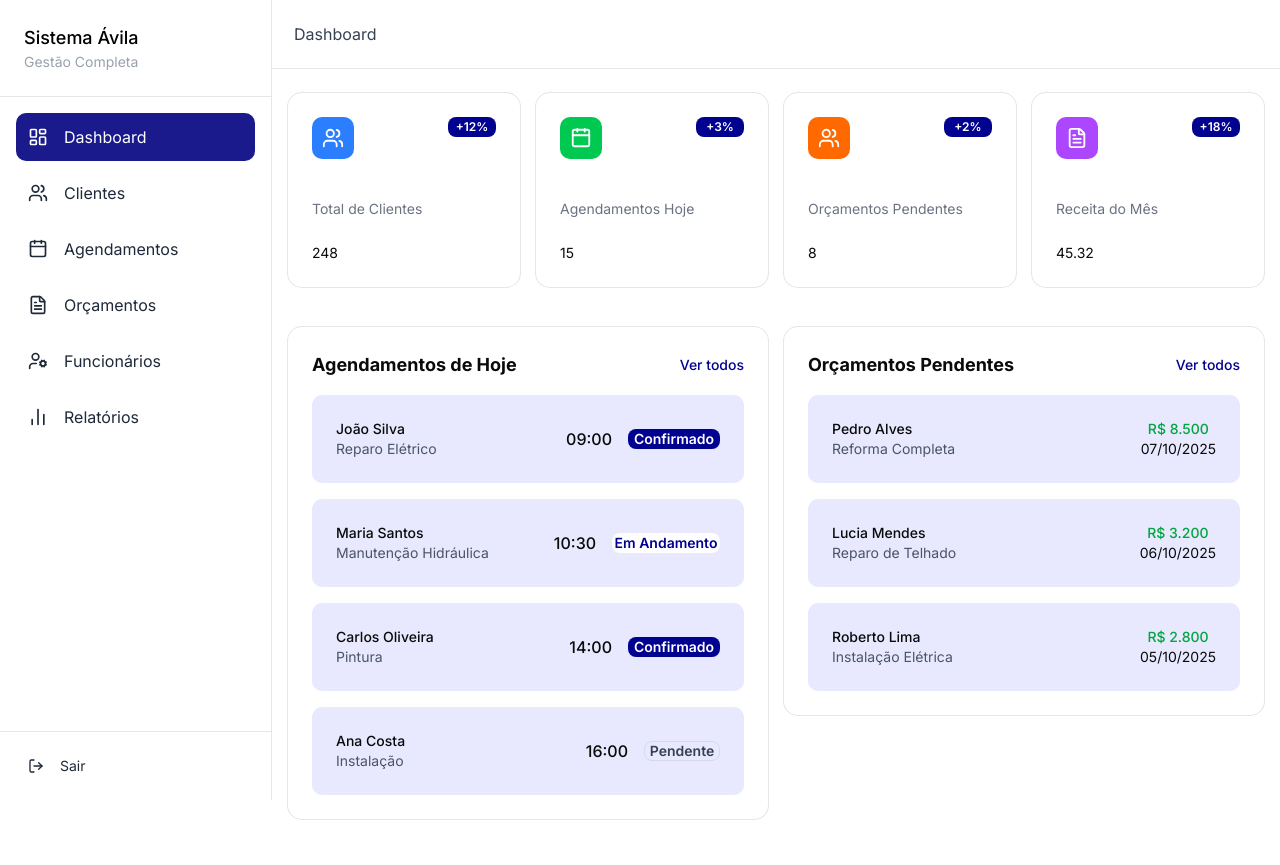
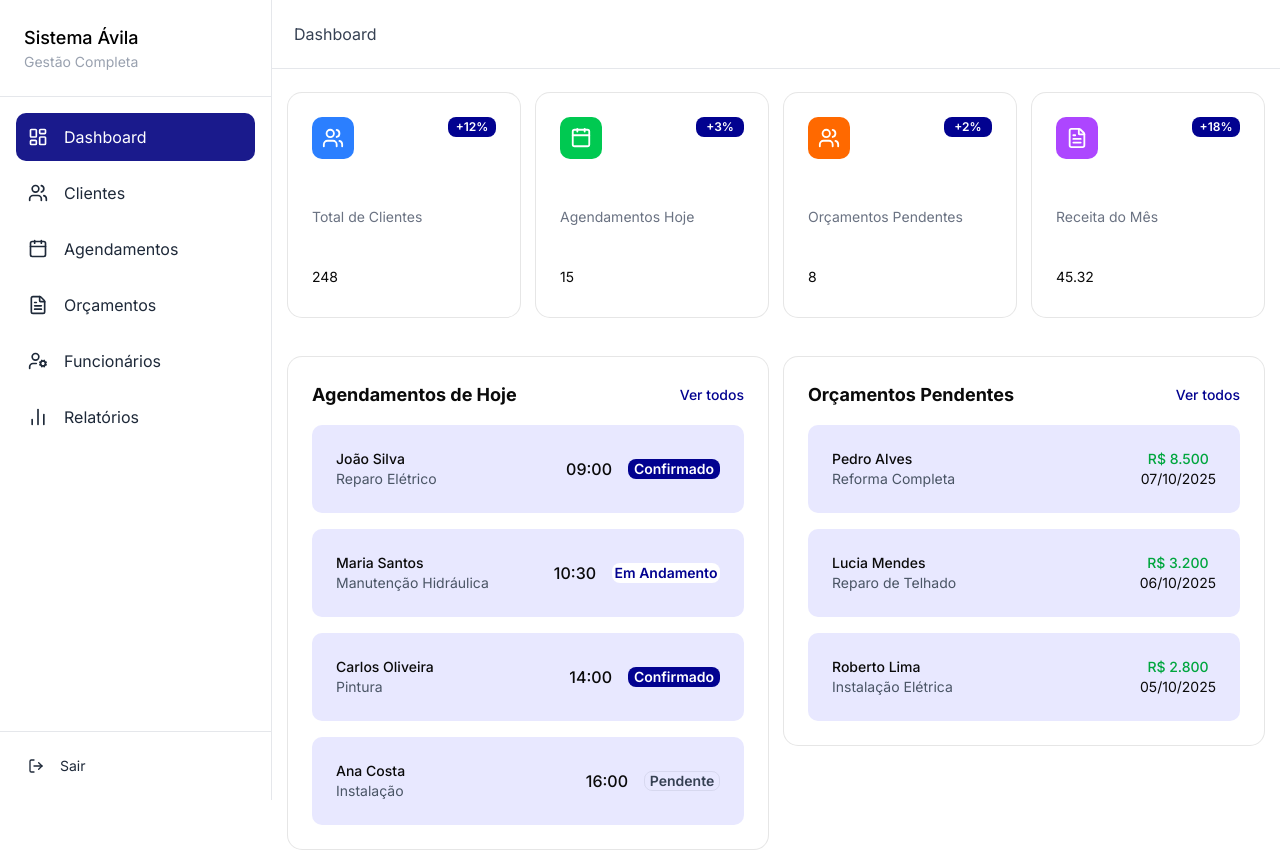
Before and after one commit to danielqueirozc/system-rh, a Next.js app in the folder web/: page /dashboard in a window 1280 px wide. Before the commit the page ends 835 px from the top, so only its background shows below. Built offline with nearby package versions, Linux system fonts and the light colour scheme.

Commit message:
style: adjust card-dashboard spacing on large screens

```diff
--- a/web/app/components/card-dashboard.tsx
+++ b/web/app/components/card-dashboard.tsx
@@ -12,7 +12,7 @@
 
 export function CardDashboard({ icon, name, number, totalClients, background }: CardDashboardProps) {
   return (
-    <Card className="flex flex-col gap-10 p-6">
+    <Card className="lg:h-56 flex flex-col gap-10 lg:gap-12 p-6">
       <div className="flex justify-between">
         <div className={cn(background, "p-2.5 rounded-lg")}>
           {icon}
@@ -23,7 +23,7 @@
         </span>
       </div>
 
-      <div className="flex flex-col gap-6">
+      <div className="flex flex-col gap-6 lg:gap-10">
         <p className="text-gray-500">{name}</p>
         <span>{totalClients}</span>
       </div>
```
